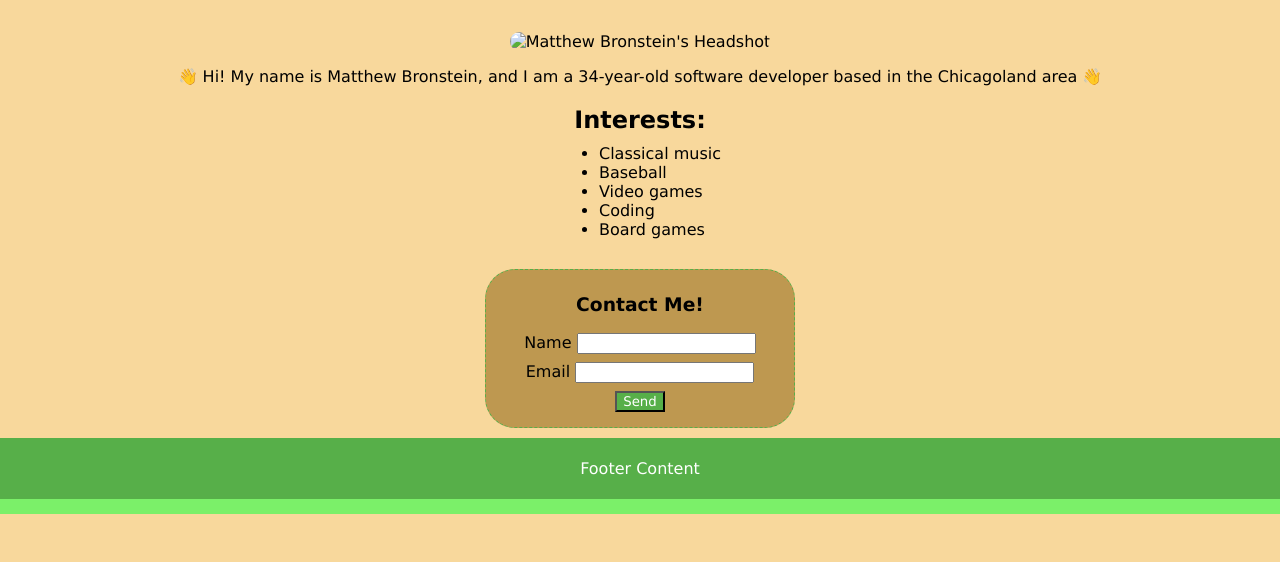
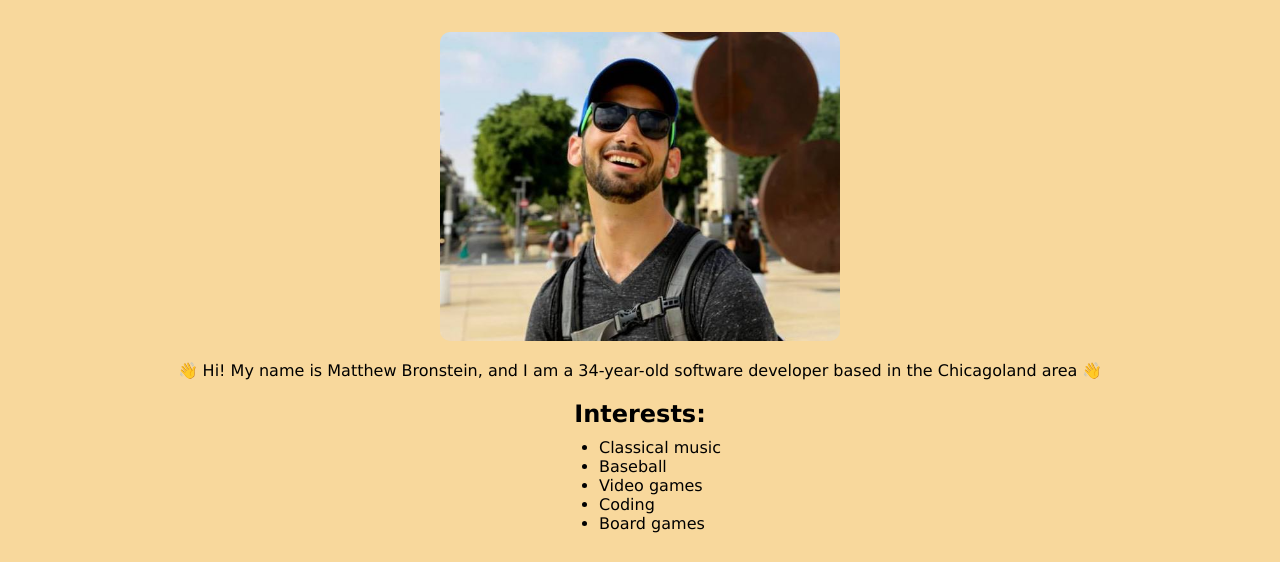
Before and after one commit to mbronstein1/Basic-Landing-Page, a plain HTML site: page index.html in a window 1280 px wide. Shown: the part 158-720 px from the top of the page. Drawn offline with Linux system fonts and the light colour scheme.

Commit message:
fixed missing screenshot img path

```diff
--- a/index.html
+++ b/index.html
@@ -18,7 +18,7 @@
     <main>
         <section class="box-1">
             <h1 id="welcome">Welcome to my site!</h1>
-            <img src="./assets/Profile Pic.jpg" width="400px" height="309px" alt="Matthew Bronstein's Headshot">
+            <img src="./assets/Images/Profile Pic.jpg" width="400px" height="309px" alt="Matthew Bronstein's Headshot">
             <p id="about-me"><span class="wave">👋</span> Hi! My name is Matthew Bronstein, and I am a 34-year-old software developer based in the Chicagoland area <span class="wave">👋</span></p>
             <h2>
                 Interests:
```
